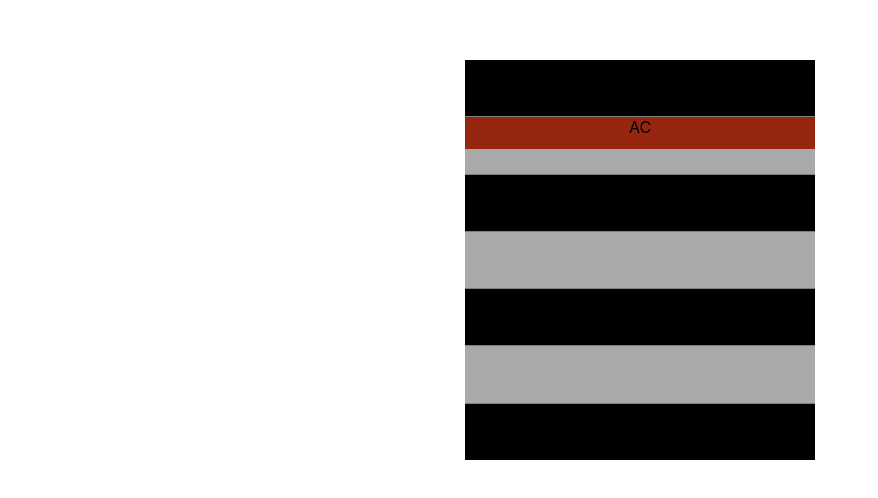
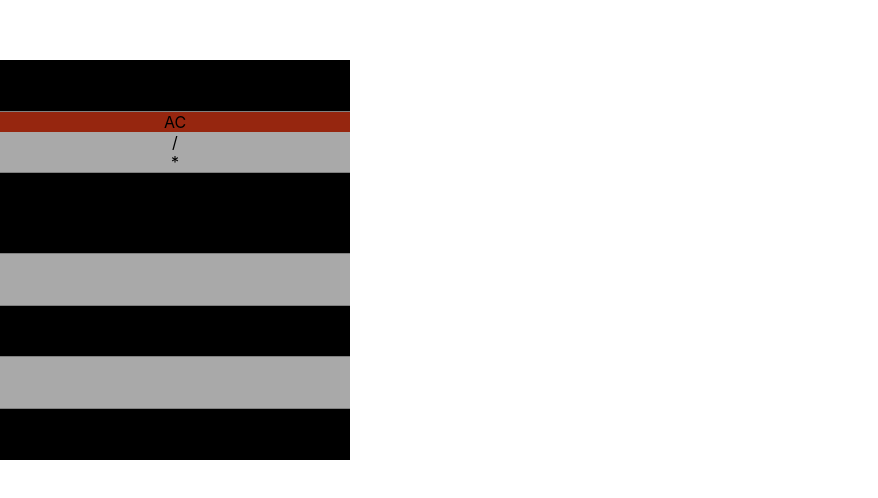
Before and after one commit to sergeialimov/react.calculator, a React (Create React App) app: page / in a window 1280 px wide. Shown: the part 140-638 px from the top of the page, without its empty margins (0-878 px from the left). Built offline with nearby package versions, Linux system fonts and the light colour scheme.

Commit message:
add buttons in second line

```diff
--- a/src/App.css
+++ b/src/App.css
@@ -1,6 +1,6 @@
 .App {
   text-align: center;
-  display: grid;
+  display: flex;
   height: 100vh;
 }
 
@@ -23,7 +23,9 @@
 #firstRow {
   background: darkgray;
   display: grid;
-  grid-template-colums: 2fr 1fr 1fr;
+  /* grid-template-rows: 1fr; */
+  grid-template-colums: 30% 30% 30%;
+  /* grid-template-colums: 2fr 1fr 1fr; */
   grid-column-gap: 1px;
 }
 
@@ -37,6 +39,12 @@
 
 #secondRow {
   background: black;
+  display: grid;
+  grid-template-colums: 1fr 1fr 1fr 1fr;
+}
+
+#minus {
+  background-color: ligthgray;
 }
 
 #thirdRow {
--- a/src/App.js
+++ b/src/App.js
@@ -10,10 +10,14 @@ class App extends Component {
           </div>
           <div id="firstRow">
             <div id="ac">AC</div>
-            <div id="divide"></div>
-            <div id="multiply"></div>
+            <div id="divide">/</div>
+            <div id="multiply">*</div>
           </div>
           <div id="secondRow">
+            <div id="7">7</div>
+            <div id="8">8</div>
+            <div id="9">9</div>
+            <div id="minus">-</div>
           </div>
           <div id="thirdRow">
           </div>
```
